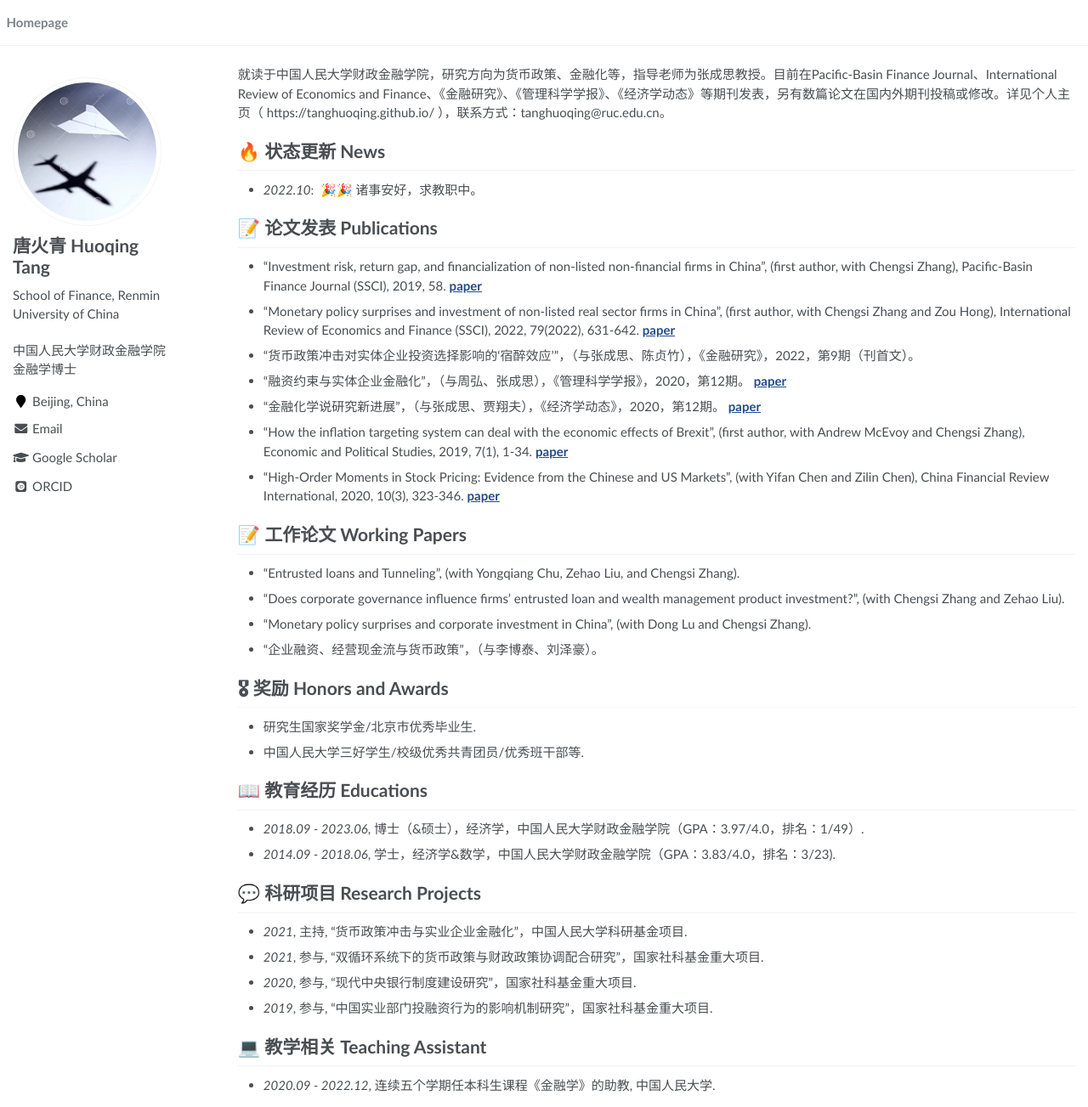
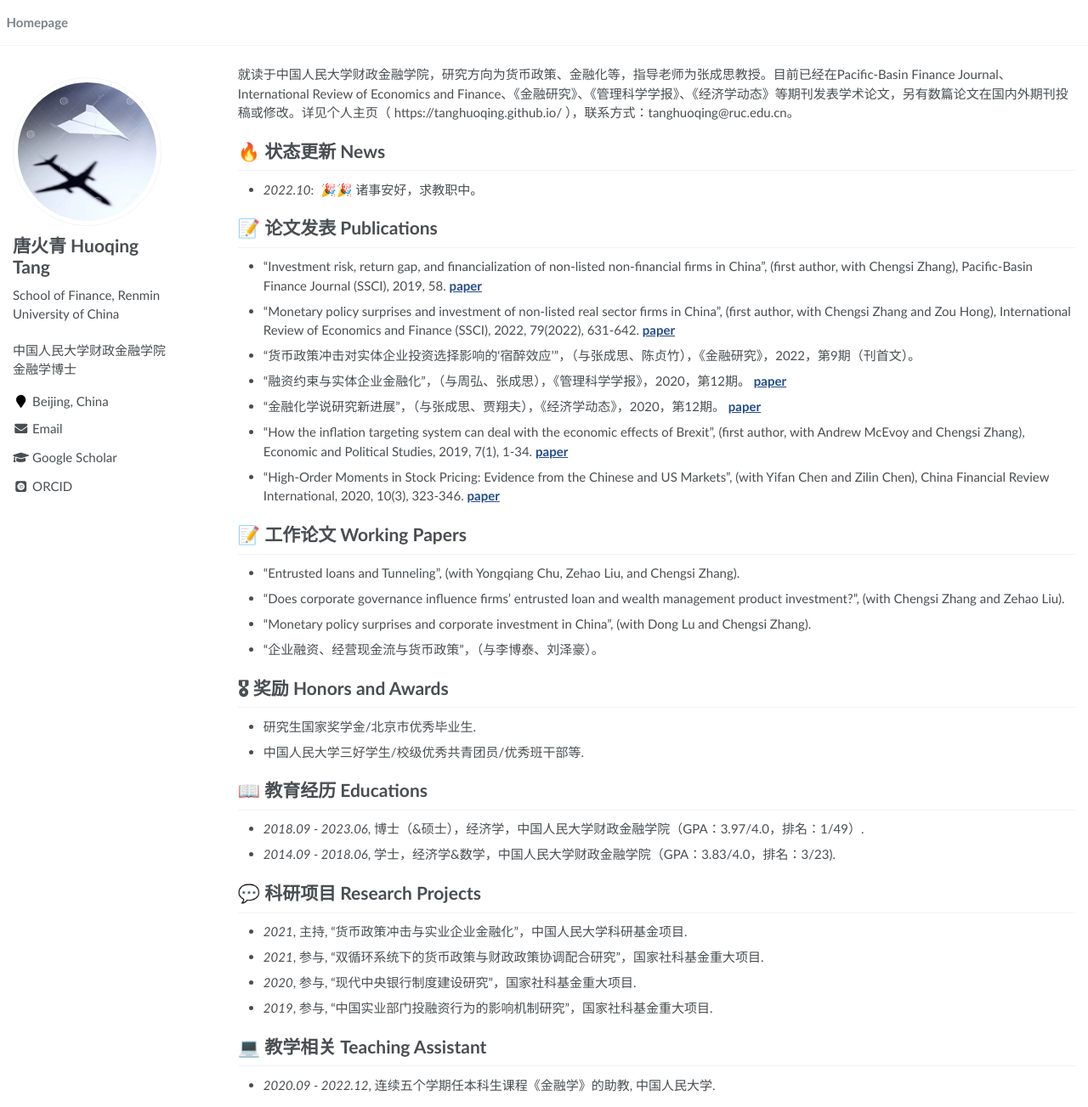
Before and after one commit to TangHuoqing/tanghq.github.io, a Jekyll site: the page built from _pages/about.md, in a window 1280 px wide and 1303 px high. Shown: the whole window at 85% size. Built offline with Jekyll 4.4.1, drawn with Linux system fonts in a browser that asks for light colours; some web fonts are replaced.

Commit message:
Update about.md

```diff
--- a/_pages/about.md
+++ b/_pages/about.md
@@ -17,7 +17,7 @@
 
 <span class='anchor' id='about-me'></span>
 
-就读于中国人民大学财政金融学院，研究方向为货币政策、金融化等，指导老师为张成思教授。目前在Pacific-Basin Finance Journal、International Review of Economics and Finance、《金融研究》、《管理科学学报》、《经济学动态》等期刊发表，另有数篇论文在国内外期刊投稿或修改。详见个人主页（ https://tanghuoqing.github.io/ ），联系方式：tanghuoqing@ruc.edu.cn。
+就读于中国人民大学财政金融学院，研究方向为货币政策、金融化等，指导老师为张成思教授。目前已经在Pacific-Basin Finance Journal、International Review of Economics and Finance、《金融研究》、《管理科学学报》、《经济学动态》等期刊发表学术论文，另有数篇论文在国内外期刊投稿或修改。详见个人主页（ https://tanghuoqing.github.io/ ），联系方式：tanghuoqing@ruc.edu.cn。
 
 
 
```
